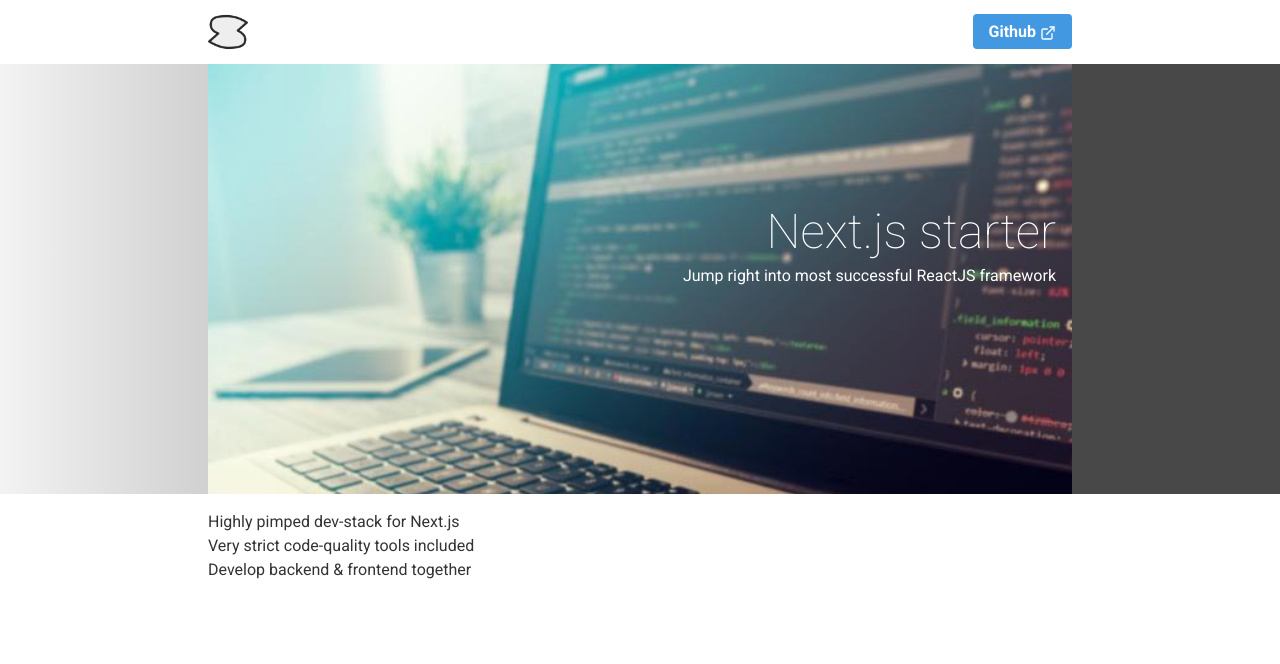
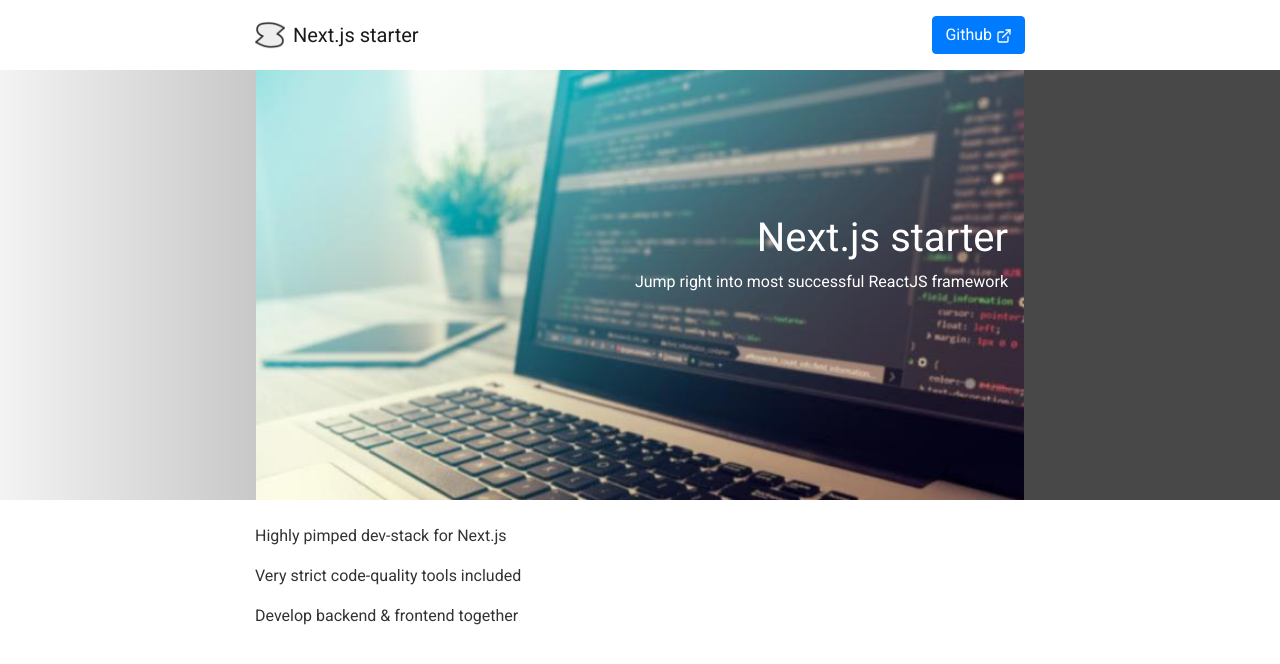
Before and after one commit to srigi/next.js-starter, a Next.js app: page / in a window 1280 px wide. Shown: the top 664 px of the page. Built offline with nearby package versions, Linux system fonts and the light colour scheme; a web font is replaced by a local one.

Commit message:
Refactor to react-bootstrap

```diff
--- a/package.json
+++ b/package.json
@@ -17,10 +17,12 @@
     "@sentry/node": "^5.26.0",
     "@sentry/webpack-plugin": "^1.13.0",
     "@zeit/next-source-maps": "^0.0.3",
+    "bootstrap": "^4.5.3",
     "classnames": "^2.2.6",
     "next": "~9.5.5",
     "next-connect": "^0.9.0",
     "react": "^16.13.1",
+    "react-bootstrap": "^1.4.0",
     "react-dom": "^16.13.1",
     "react-icons": "^3.11.0"
   },
@@ -28,6 +30,7 @@
     "@types/classnames": "^2.2.10",
     "@types/node": "^14.11.8",
     "@types/react": "^16.9.52",
+    "@types/react-bootstrap": "^0.32.24",
     "@types/react-dom": "^16.9.8",
     "@typescript-eslint/eslint-plugin": "^3.10.0",
     "@typescript-eslint/parser": "^3.10.0",
@@ -39,10 +42,7 @@
     "eslint-plugin-prettier": "^3.1.4",
     "eslint-plugin-react": "^7.21.4",
     "eslint-plugin-react-hooks": "^4.1.2",
-    "postcss-flexbugs-fixes": "^4.2.1",
-    "postcss-preset-env": "^6.7.0",
     "prettier": "^2.1.2",
-    "tailwindcss": "^1.9.1",
     "typescript": "^4.0.3"
   }
 }
--- a/postcss.config.js
+++ /dev/null
@@ -1,14 +0,0 @@
-module.exports = {
-  plugins: [
-    'tailwindcss',
-    'postcss-flexbugs-fixes',
-    [
-      'postcss-preset-env',
-      {
-        autoprefixer: { flexbox: 'no-2009' },
-        features: { 'custom-properties': false },
-        stage: 3,
-      },
-    ],
-  ],
-};
--- a/src/components/Nav.tsx
+++ /dev/null
@@ -1,34 +0,0 @@
-import Link from 'next/link';
-import React, { FunctionComponent } from 'react';
-import { FiExternalLink } from 'react-icons/fi';
-
-const Nav: FunctionComponent = () => {
-  return (
-    <nav>
-      <ul className="max-w-4xl h-16 mx-auto px-4 flex items-center justify-between">
-        <li>
-          <Link href="/">
-            <a>
-              <img className="w-10" src="/android-chrome-512x512.png" alt="go to home link" />
-            </a>
-          </Link>
-        </li>
-
-        <ul className="flex space-x-4">
-          <li>
-            <a
-              href="https://github.com/srigi/next.js-starter"
-              className="btn-blue no-underline"
-              target="_blank"
-              rel="noreferrer"
-            >
-              Github <FiExternalLink className="inline-block" />
-            </a>
-          </li>
-        </ul>
-      </ul>
-    </nav>
-  );
-};
-
-export default Nav;
--- /dev/null
+++ b/src/components/Navbar.tsx
@@ -0,0 +1,40 @@
+import Link from 'next/link';
+import React, { FunctionComponent } from 'react';
+import { Button, Nav, Navbar as BootstrapNavbar } from 'react-bootstrap';
+import { FiExternalLink } from 'react-icons/fi';
+
+const { NEXT_PUBLIC_SITE_NAME: siteName } = process.env;
+
+const Navbar: FunctionComponent = () => {
+  return (
+    <BootstrapNavbar className="pr-0 pl-0" variant="light" expand="md">
+      <BootstrapNavbar.Brand>
+        <Link href="/">
+          <a className="navbar-brand">
+            <img
+              className="d-inline-block align-top mr-2"
+              width={30}
+              height={30}
+              src="/android-chrome-512x512.png"
+              alt="go to home link"
+            />
+            {siteName}
+          </a>
+        </Link>
+      </BootstrapNavbar.Brand>
+
+      <BootstrapNavbar.Toggle aria-controls="basic-navbar-nav" />
+      <BootstrapNavbar.Collapse id="basic-navbar-nav">
+        <Nav className="ml-auto">
+          <BootstrapNavbar.Text>
+            <Button className="text-white" href="https://github.com/srigi/next.js-starter" target="_blank">
+              Github <FiExternalLink className="inline-block" />
+            </Button>
+          </BootstrapNavbar.Text>
+        </Nav>
+      </BootstrapNavbar.Collapse>
+    </BootstrapNavbar>
+  );
+};
+
+export default Navbar;
--- a/src/components/layouts/SimpleLayout.tsx
+++ b/src/components/layouts/SimpleLayout.tsx
@@ -1,6 +1,7 @@
 import React, { FunctionComponent } from 'react';
+import { Container } from 'react-bootstrap';
 
-import Nav from '../Nav';
+import Navbar from '../Navbar';
 import withTitle from '../../HOCs/withTitle';
 
 type Props = {
@@ -10,8 +11,11 @@
 
 const SimpleLayout: FunctionComponent<Props> = ({ children }) => (
   <>
-    <Nav />
-    <main>{children}</main>
+    <Container className="mw-800px">
+      <Navbar />
+    </Container>
+
+    {children}
   </>
 );
 
--- a/src/pages/_app.css
+++ b/src/pages/_app.css
@@ -1,20 +1,16 @@
-@tailwind base;
+@import '~bootstrap/dist/css/bootstrap.min.css';
 
-/* custom base styles */
+
+html {
+  overflow-y: scroll;
+}
+
 body {
   font-family: Roboto, sans-serif;
   color: #333;
 }
 
 
-@tailwind components;
-
-/* custom component */
-.btn-blue {
-  @apply bg-blue-500 text-white font-bold py-2 px-4 rounded;
+.mw-800px {
+  max-width: 800px;
 }
-
-
-@tailwind utilities;
-
-/* custom utilities */
--- a/src/pages/index.module.css
+++ b/src/pages/index.module.css
@@ -1,7 +1,3 @@
-.container {
-  @apply max-w-4xl mx-auto;
-}
-
 .header {
   background: linear-gradient(90deg, #f3f3f3, #484848 80%);
 }
--- a/src/pages/index.tsx
+++ b/src/pages/index.tsx
@@ -1,5 +1,6 @@
 import { NextPage } from 'next';
 import React from 'react';
+import { Container, Col, Row } from 'react-bootstrap';
 import cn from 'classnames';
 
 import SimpleLayout from '../components/layouts/SimpleLayout';
@@ -9,19 +10,25 @@
   return (
     <SimpleLayout title="Welcome">
       <header className={cn(styles.header, 'mb-4')}>
-        <div className={cn(styles.container, 'md:px-4')}>
-          <section className={styles.headerContent}>
-            <h1 className="font-thin text-5xl mb-2">Next.js starter</h1>
-            <p>Jump right into most successful ReactJS framework</p>
-          </section>
-        </div>
+        <Container className="mw-800px">
+          <Row className="px-md-3">
+            <Col className={styles.headerContent}>
+              <h1 className="font-thin text-5xl mb-2">Next.js starter</h1>
+              <p>Jump right into most successful ReactJS framework</p>
+            </Col>
+          </Row>
+        </Container>
       </header>
 
-      <section className={cn(styles.container, 'px-4')}>
-        <p>Highly pimped dev-stack for Next.js</p>
-        <p>Very strict code-quality tools included</p>
-        <p>Develop backend &amp; frontend together</p>
-      </section>
+      <Container className="mw-800px">
+        <Row>
+          <Col>
+            <p>Highly pimped dev-stack for Next.js</p>
+            <p>Very strict code-quality tools included</p>
+            <p>Develop backend &amp; frontend together</p>
+          </Col>
+        </Row>
+      </Container>
     </SimpleLayout>
   );
 };
--- a/tailwind.config.js
+++ /dev/null
@@ -1,12 +0,0 @@
-module.exports = {
-  future: {
-    defaultLineHeights: true,
-    purgeLayersByDefault: true,
-    removeDeprecatedGapUtilities: true,
-    standardFontWeights: true,
-  },
-  plugins: [],
-  purge: ['./src/components/**/*.{ts,tsx}', './src/pages/**/*.{ts,tsx}'],
-  theme: { extend: {} },
-  variants: {},
-};
```
Also changed, not shown: 1 other file (tests, documents, lock files or other folders).
